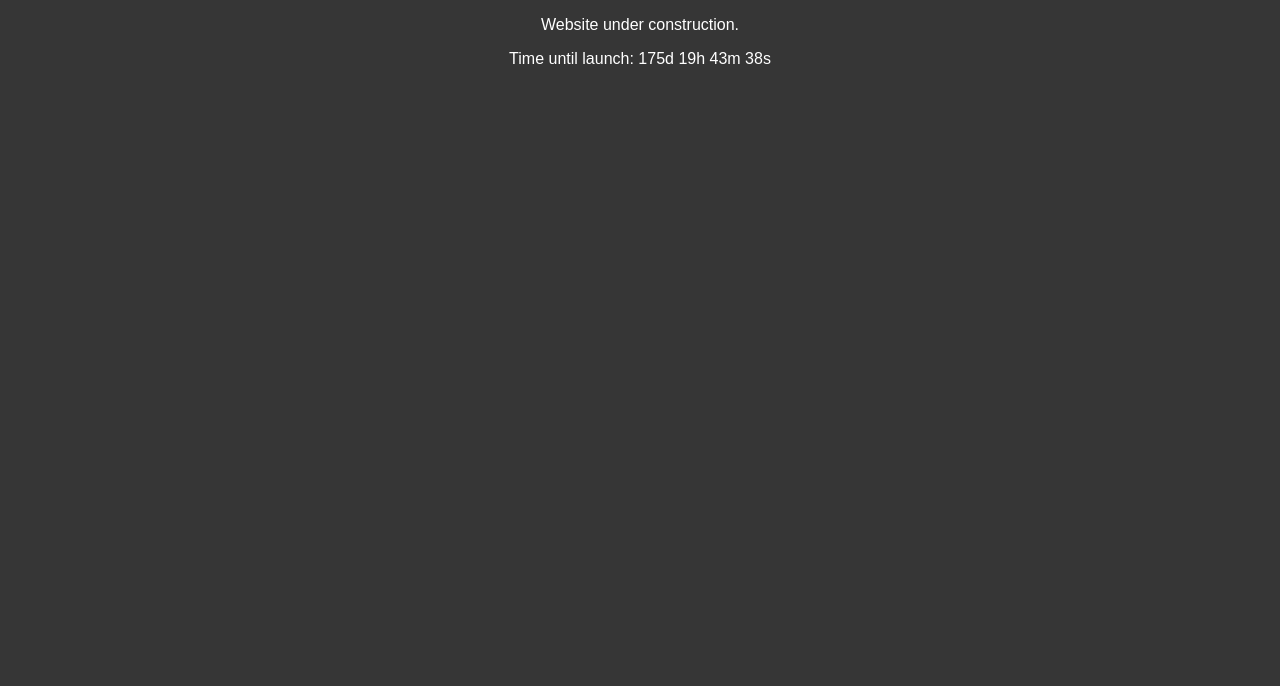
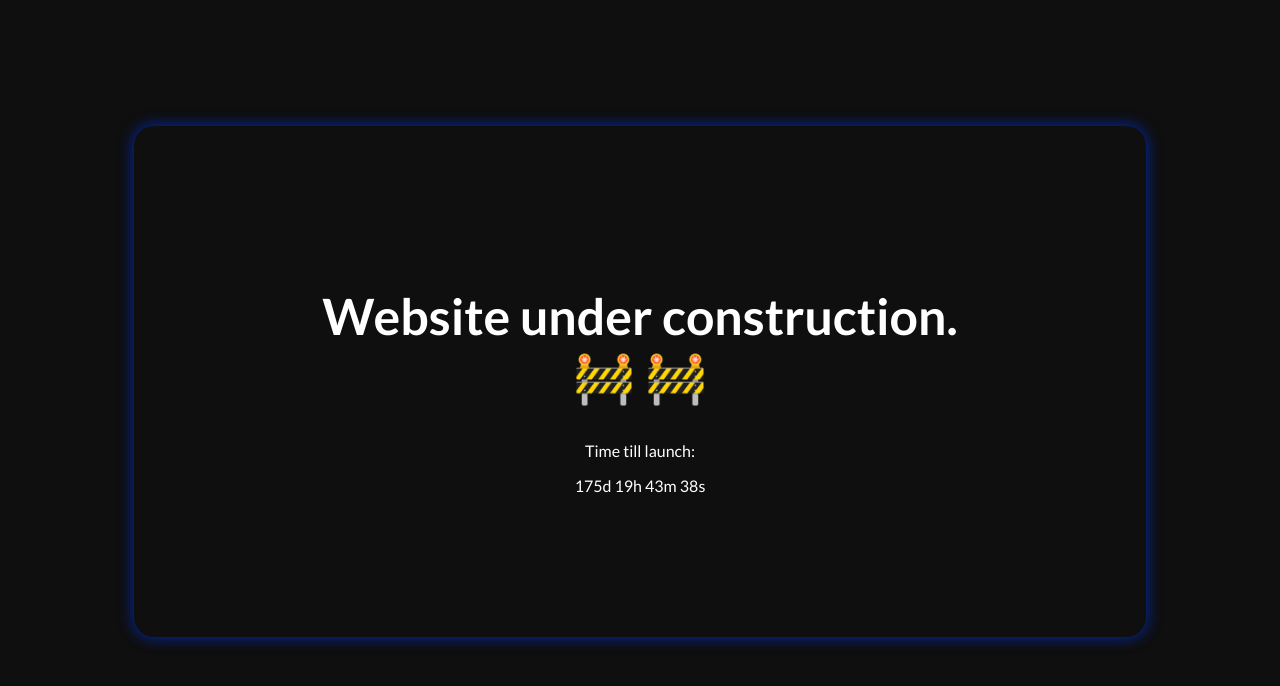
Before and after one commit to J36J/fincompa, a plain HTML site: page index.html in a window 1280 px wide. Drawn offline with Linux system fonts and the light colour scheme.

Commit message:
Update index.html

```diff
--- a/index.html
+++ b/index.html
@@ -1,26 +1,50 @@
+
 <!DOCTYPE html>
 <html lang="en">
 <head>
     <meta charset="UTF-8">
+    <meta http-equiv="X-UA-Compatible" content="IE=edge">
     <meta name="viewport" content="width=device-width, initial-scale=1.0">
-    <title>FinCompa</title>
+    <meta name="description" content="FinCompa - Financial Comparisons">
+    <meta name="author" content="Jamie Hoffmann">
+
+    <link rel="preconnect" href="https://fonts.googleapis.com">
+    <link rel="preconnect" href="https://fonts.gstatic.com" crossorigin>
+    <link href="https://fonts.googleapis.com/css2?family=Lato:ital,wght@0,100;0,300;0,400;0,700;0,900;1,100;1,300;1,400;1,700;1,900&display=swap" rel="stylesheet">
+
 </head>
 <body>
     <style>
         body {
-            background-color: rgb(54, 54, 54);
+            background-color: rgb(15, 15, 15);
         }
         p {
-            font-family: Arial, Helvetica, sans-serif;
+            font-family: Lato, Helvetica, sans-serif;
             color: white;
             text-align: center;
         }
+        h1 {
+            font-family: Lato, Arial, Helvetica, sans-serif;
+            font-size: min(max(20px, 5vw), 50px);
+            color: white;
+            text-align: center;
+        }
+        .home {
+            margin: 10%;
+            padding: 10%;
+            box-shadow: 0 0 15px rgb(0, 42, 179);
+            border-radius: 20px;
+        }
     </style>
-    <p>
-        Website under construction.
-        <br>
-    </p>
-    <p id="demo"></p>
+    <div class="home">
+        <h1>
+            Website under construction.
+            <br>
+            &#128679; &#128679;
+        </h1>
+        <p>Time till launch:</p>
+        <p id="demo"></p>
+    </div>
 <script>
 // Idea from: https://www.w3schools.com/howto/tryit.asp?filename=tryhow_js_countdown
 // Set the date we're counting down to
@@ -42,7 +66,7 @@ var x = setInterval(function() {
   var seconds = Math.floor((distance % (1000 * 60)) / 1000);
 
   // Output the result in an element with id="demo"
-  document.getElementById("demo").innerHTML = "Time until launch: " + days + "d " + hours + "h "
+  document.getElementById("demo").innerHTML = days + "d " + hours + "h "
   + minutes + "m " + seconds + "s ";
 
   // If the count down is over, write some text
```
